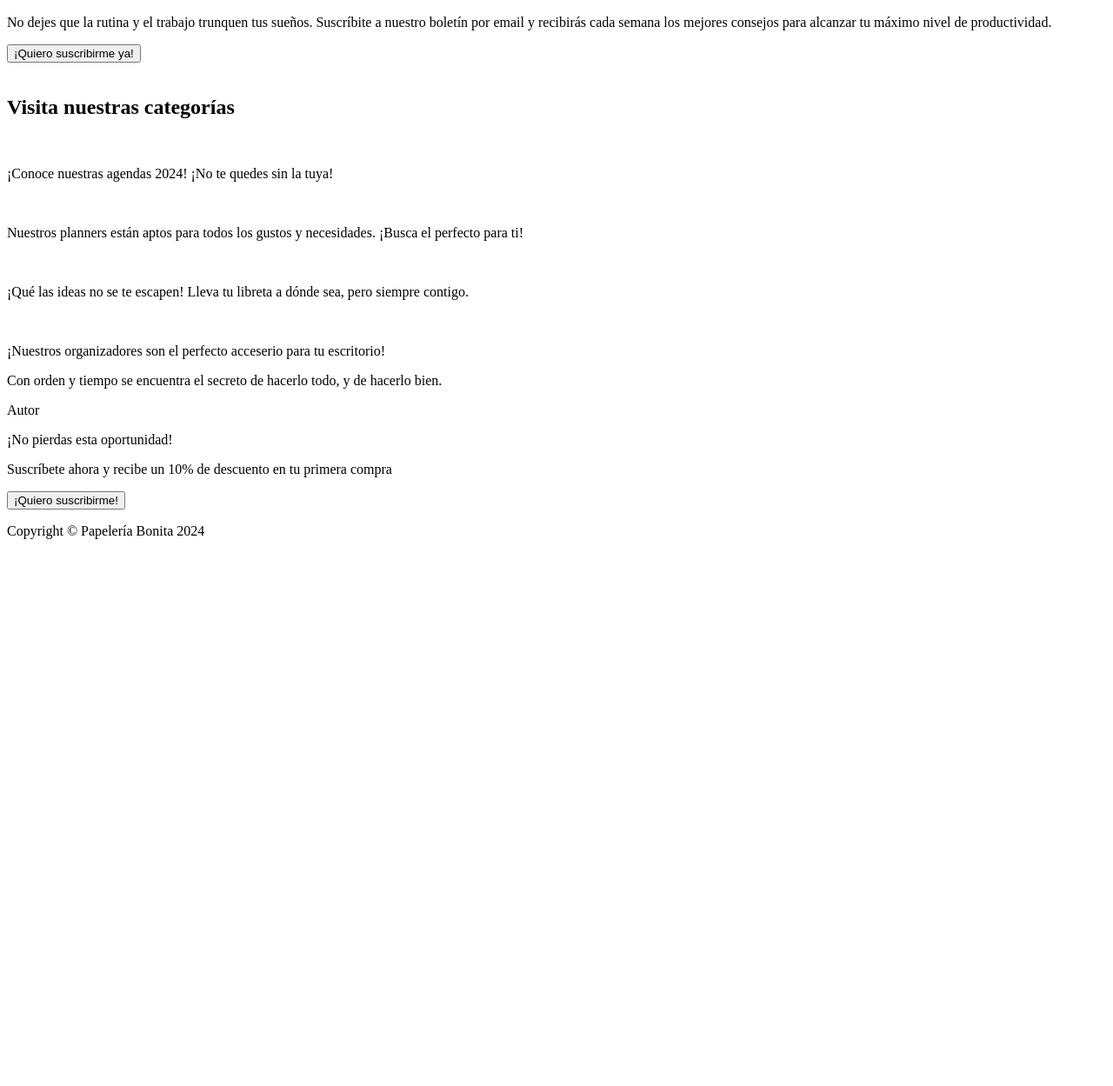
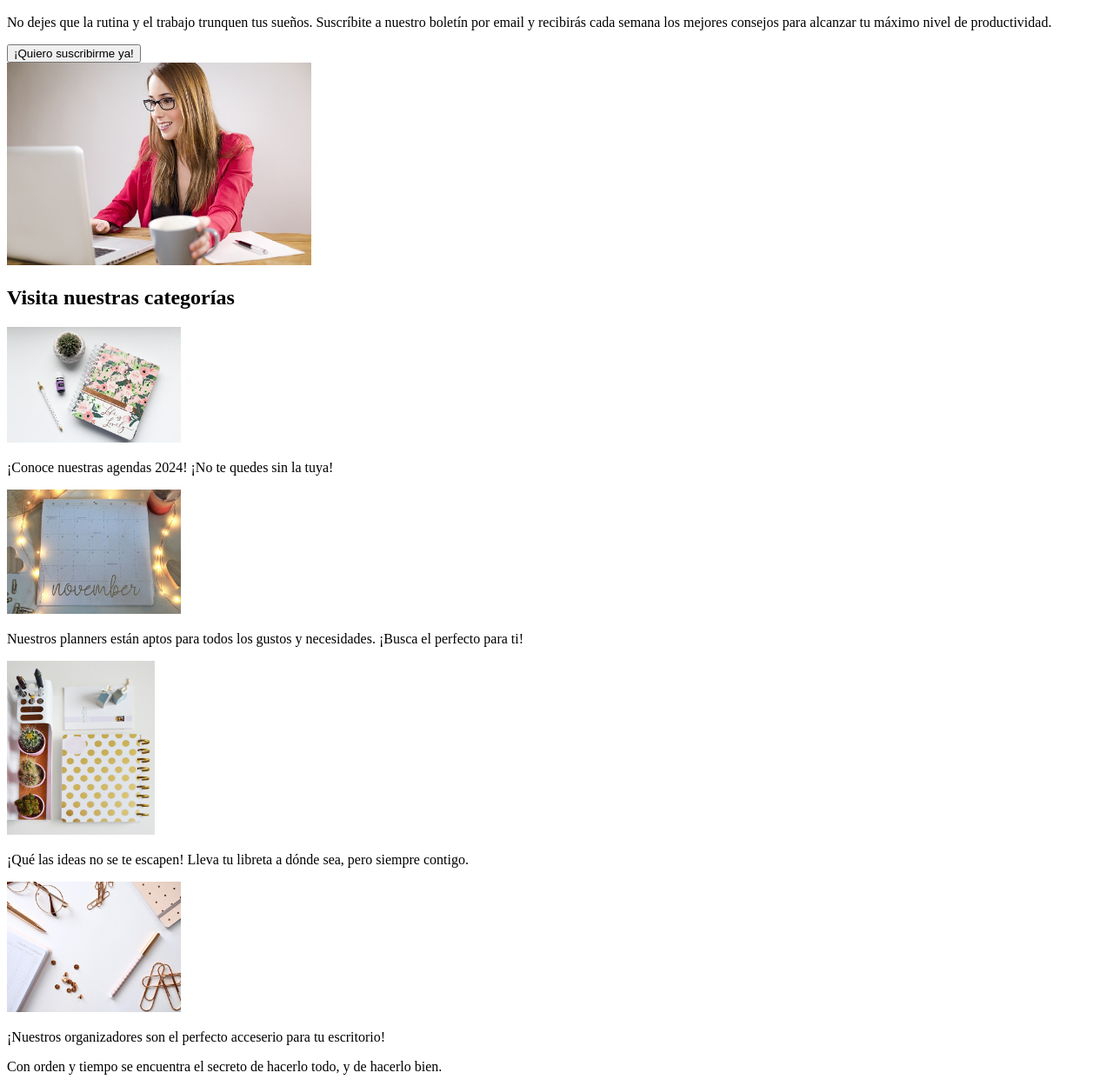
Before and after one commit to madmen93/odin-landing-page, a plain HTML site: page index.html in a window 1280 px wide. Shown: the part 148-1397 px from the top of the page at 87% size. Before the commit the page ends 800 px from the top, so only its background shows below. Drawn offline with Linux system fonts and the light colour scheme.

Commit message:
Añadir dimensión proporcional a las imágenes en del content

```diff
--- a/index.html
+++ b/index.html
@@ -19,26 +19,26 @@
                 <p>No dejes que la rutina y el trabajo trunquen tus sueños. Suscríbite a nuestro boletín por email y recibirás cada semana los mejores consejos para alcanzar tu máximo nivel de productividad.</p>
                 <button>¡Quiero suscribirme ya!</button>
             </div>
-            <img>
+            <img src="images/women.jpg" alt="Mujer en oficina" width="350px">
         </div>
     </div>
     <div class="main-content">
         <h2>Visita nuestras categorías</h2>
         <div class="content">
             <div class="item">
-                <img>
+                <img src="images/agenda.jpg" alt="Foto de agenda" width="200px">
                 <p>¡Conoce nuestras agendas 2024! ¡No te quedes sin la tuya!</p>
             </div>
             <div class="item">
-                <img>
+                <img src="images/planner.jpg" alt="Foto de planner mensual" width="200px">
                 <p>Nuestros planners están aptos para todos los gustos y necesidades. ¡Busca el perfecto para ti!</p>
             </div>
             <div class="item">
-                <img>
+                <img src="images/libreta.jpg" alt="Foto de libreta de notas" height="200px">
                 <p>¡Qué las ideas no se te escapen! Lleva tu libreta a dónde sea, pero siempre contigo.</p>
             </div>
             <div class="item">
-                <img>
+                <img src="images/organizadores.jpg" alt="Foto de organizadores para escritorio" width="200px">
                 <p>¡Nuestros organizadores son el perfecto acceserio para tu escritorio!</p>
             </div>
         </div>
```
